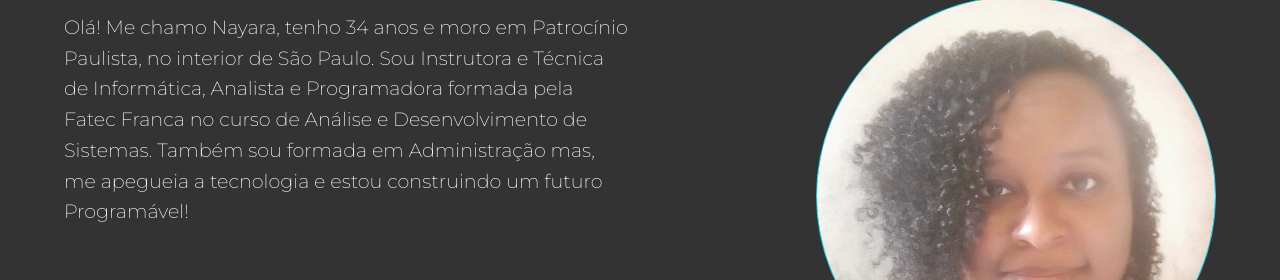
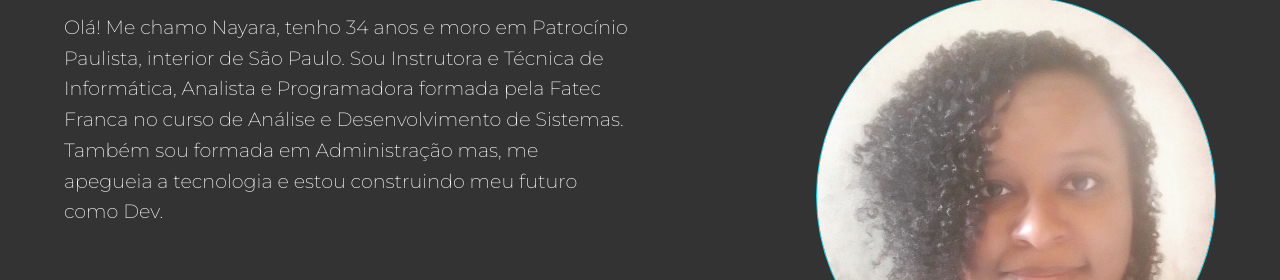
Before and after one commit to Nayara91/PortifolioB, a plain HTML site: page index.html in a window 1280 px wide. Shown: the part 214-494 px from the top of the page. Drawn offline with Linux system fonts and the light colour scheme.

Commit message:
Revert "Deixando o texto melhor"
This reverts commit e48165c7c5d163ec4217d350021e455e31ce5ce3.

```diff
--- a/index.html
+++ b/index.html
@@ -39,11 +39,11 @@
                 <article class="text">
                 <h2>🙋🏾‍♀️Sobre mim</h2> <!--Ícone = Windows + . (ponto)-->
                 <p>
-                    Olá! Me chamo Nayara, tenho 34 anos e moro em Patrocínio Paulista, no
+                    Olá! Me chamo Nayara, tenho 34 anos e moro em Patrocínio Paulista,
                     interior de São Paulo. Sou Instrutora e Técnica de Informática, Analista e Programadora
                     formada pela Fatec Franca no curso de Análise e Desenvolvimento de Sistemas.
                     Também sou formada em Administração mas, me apegueia a tecnologia e
-                    estou construindo um futuro Programável!
+                    estou construindo meu futuro como Dev.
                 </p>
 
                 </article>
```
